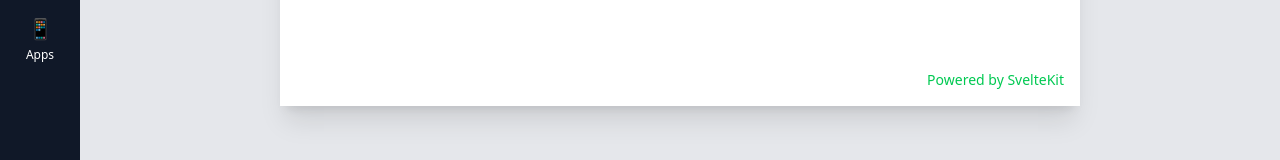
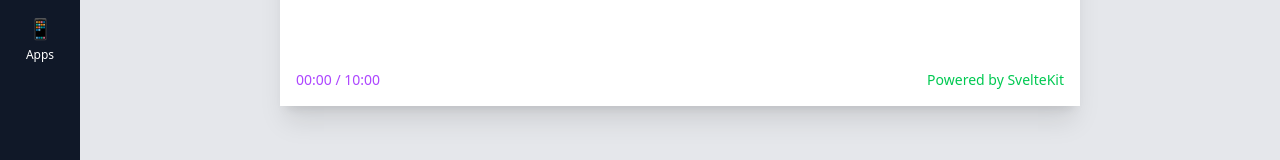
Before and after one commit to mizkyosia/ProjetInfoCIR3, a SvelteKit app: page /home in a window 1280 px wide. Shown: the part 547-707 px from the top of the page. Built offline with nearby package versions, Linux system fonts and the light colour scheme.

Commit message:
Update +page.svelte

```diff
--- a/src/routes/home/+page.svelte
+++ b/src/routes/home/+page.svelte
@@ -82,6 +82,7 @@
         <p class="absolute bottom-4 right-4 text-green-500 text-sm">Powered by SvelteKit</p>
         <p class="absolute top-4 left-4 text-yellow-500 text-sm">Slide 1</p>
         <p class="absolute top-4 right-4 text-pink-500 text-sm">56%</p>
+        <p class="absolute bottom-4 left-4 text-purple-500 text-sm">00:00 / 10:00</p>
     </div>
 
     <!-- Footer / Zoom Controls -->
```
